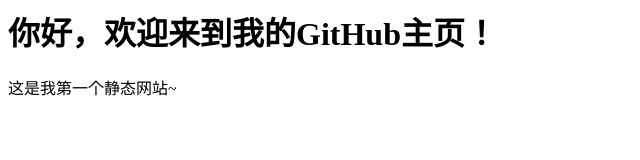
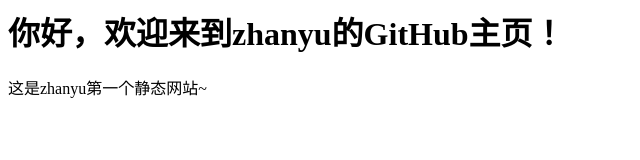
Before and after one commit to zhnayu/zhnayu.github.io, a plain HTML site: page index.html in a window 1280 px wide. Shown: the whole page, without its empty margins (0-640 px from the left). Drawn offline with Linux system fonts and the light colour scheme.

Commit message:
Update welcome message and site description

```diff
--- a/index.html
+++ b/index.html
@@ -3,7 +3,7 @@
     <title>我的个人主页</title>
   </head>
   <body>
-    <h1>你好，欢迎来到我的GitHub主页！</h1>
-    <p>这是我第一个静态网站~</p>
+    <h1>你好，欢迎来到zhanyu的GitHub主页！</h1>
+    <p>这是zhanyu第一个静态网站~</p>
   </body>
 </html>
```
